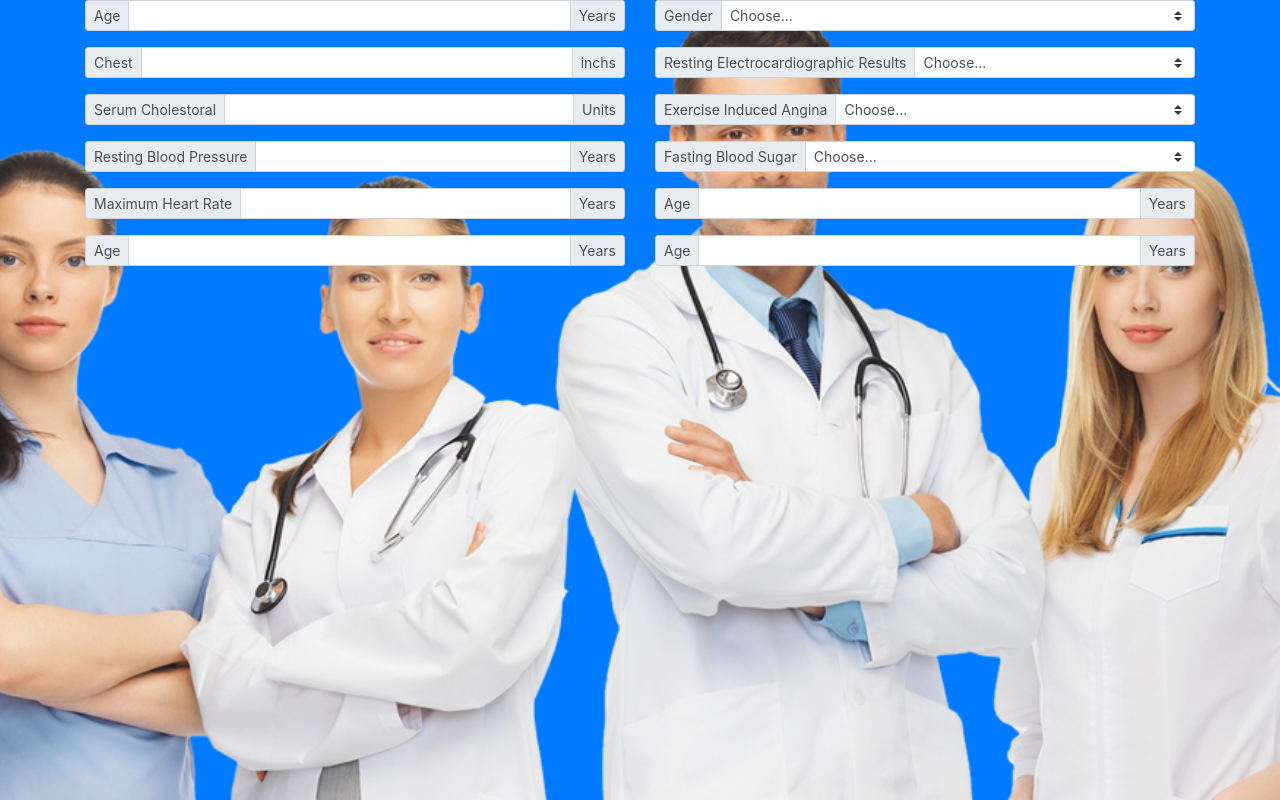
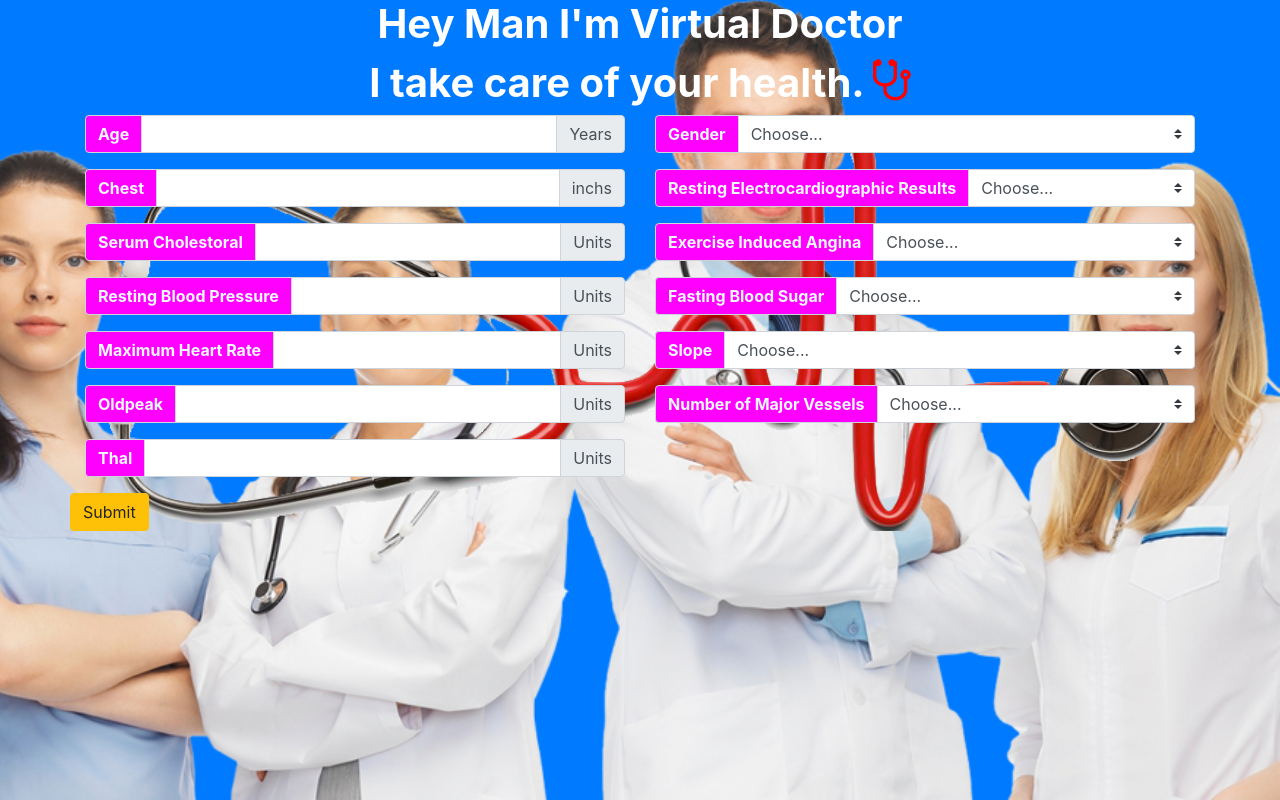
Before and after one commit to mjmaurya/heart-disease-predictor, a Flask app: page / in a window 1280 px wide. Run offline with Flask 2, Linux system fonts and the light colour scheme; parts of the project's set-up code (start-up, migrations or seed data) failed here and were passed over; some libraries are stand-ins or nearby versions.

Commit message:
second commit

```diff
--- a/app.py
+++ b/app.py
@@ -17,10 +17,43 @@ app=Flask(__name__)
 @app.route("/")
 def index():
     return render_template("index.html")
-@app.route("/result")
+@app.route("/result", methods = ['POST', 'GET'])
 def result():
-    lst=[70,1,4,130,322,0,2,109,0,2.4,2,3,3]
-    result=prediction(lst)
-    return render_template("result.html",result=result)
+    if request.method=='POST':
+        age=request.form["age"]
+        serum_cholestoral=request.form["serum_cholestoral"]
+        chest=request.form["chest"]
+        resting_blood_pressure=request.form["resting_blood_pressure"]
+        maximum_heart_rate_achieved=request.form["maximum_heart_rate_achieved"]
+        oldpeak=request.form["oldpeak"]
+        thal=request.form["thal"]
+        sex=request.form["age"]
+        fasting_blood_sugar=request.form['fasting_blood_sugar']
+        resting_electrocardiographic_results=request.form['resting_electrocardiographic_results']
+        exercise_induced_angina=request.form['exercise_induced_angina']
+        slope=request.form['slope']
+        number_of_major_vessels=request.form['number_of_major_vessels']
+        lst=list()
+        lst.append((age))
+        lst.append((sex))
+        lst.append((chest))
+        lst.append((resting_blood_pressure))
+        lst.append((serum_cholestoral))
+        lst.append((fasting_blood_sugar))
+        lst.append((resting_electrocardiographic_results))
+        lst.append((maximum_heart_rate_achieved))
+        lst.append((exercise_induced_angina))
+        lst.append((oldpeak))
+        lst.append((slope))
+        lst.append((number_of_major_vessels))
+        lst.append((thal))
+        result=prediction(lst)
+        return render_template("result.html",result=result,lst=lst)
+
+
+
+    else:
+        return render_template("index.html")
+
 if __name__=='__main__':
     app.run( debug=True)
--- a/templates/index.html
+++ b/templates/index.html
@@ -5,9 +5,14 @@
    <meta charset="utf-8">
    <meta name="viewport" content="width=device-width, initial-scale=1">
    <link rel="stylesheet" href="https://maxcdn.bootstrapcdn.com/bootstrap/4.5.0/css/bootstrap.min.css">
-   <script src="https://ajax.googleapis.com/ajax/libs/jquery/3.5.1/jquery.min.js"></script>
-   <script src="https://cdnjs.cloudflare.com/ajax/libs/popper.js/1.16.0/umd/popper.min.js"></script>
-   <script src="https://maxcdn.bootstrapcdn.com/bootstrap/4.5.0/js/bootstrap.min.js"></script> <style>
+   <link rel="stylesheet" href="https://cdnjs.cloudflare.com/ajax/libs/font-awesome/4.7.0/css/font-awesome.min.css">
+   <link rel="apple-touch-icon" sizes="180x180" href="/static/Image/apple-touch-icon.png">
+<link rel="icon" type="/Image/png" sizes="32x32" href="/static/Image/favicon-32x32.png">
+<link rel="icon" type="image/png" sizes="16x16" href="/static/Image/favicon-16x16.png">
+<link rel="manifest" href="/static/Image/site.webmanifest">
+
+
+   <style>
     body
 {
   margin: 0em;
@@ -21,150 +26,194 @@
   background-position: center;
   background-size: cover;
 }
+.forms{
+  background: url('/static/Image/back.png');
+  background-repeat: no-repeat;
+  background-position: center;
+  background-size: cover;
+}
+.lebels{
+  background-color: rgb(255, 0, 255);
+  color: aliceblue;
+  font-weight: bold;
+}
   </style>
  </head>
  <body class="bg-primary">
 
    <div class="container-fluid main">
-       <div class="container">
-        <form>
+     <h1 style="text-align: center; color: white; font-weight: bold;">Hey Man I'm Virtual Doctor</h1>
+     <h1 style="text-align: center; color: white; font-weight: bold;">I take care of your health. <i class="fa fa-stethoscope" style="font-size:48px;color:red"></i></h1>
+
+       <div class="container class forms">
+        <form action="/result" method="POST" enctype="multipart/form-data">
           <div class="row">
             <div class="col-sm-6">
-              <div class="input-group input-group-sm mb-3">
-                <div class="input-group-prepend">
-                  <span class="input-group-text">Age  </span>
+              <div class="input-group  mb-3">
+                <div class="input-group-prepend ">
+                  <span class="input-group-text lebels">Age  </span>
                 </div>
-                <input type="number" class="form-control" aria-label="Amount (to the nearest dollar)">
-                <div class="input-group-append">
-                  <span class="input-group-text">Years</span>
+                <input type="number" min="0" name="age" class="form-control" aria-label="Units" required>
+                <div class="input-group-append ">
+                  <span class="input-group-text units">Years</span>
                 </div>
+
               </div>
 
-              <div class="input-group input-group-sm mb-3">
-                <div class="input-group-prepend">
-                  <span class="input-group-text">Chest  </span>
+              <div class="input-group  mb-3">
+                <div class="input-group-prepend" >
+                  <span class="input-group-text lebels">Chest  </span>
                 </div>
-                <input type="number" class="form-control" aria-label="Amount (to the nearest dollar)">
-                <div class="input-group-append">
-                  <span class="input-group-text">inchs</span>
+                <input type="number" min="0" name="chest" class="form-control" aria-label="Units" required>
+                <div class="input-group-append ">
+                  <span class="input-group-text units">inchs</span>
                 </div>
+
               </div>
 
-              <div class="input-group input-group-sm mb-3">
-                <div class="input-group-prepend">
-                  <span class="input-group-text">Serum Cholestoral  </span>
+              <div class="input-group  mb-3">
+                <div class="input-group-prepend ">
+                  <span class="input-group-text lebels">Serum Cholestoral  </span>
                 </div>
-                <input type="number" class="form-control" aria-label="Amount (to the nearest dollar)">
-                <div class="input-group-append">
-                  <span class="input-group-text">Units</span>
+                <input type="number" min="0" name="serum_cholestoral" class="form-control" aria-label="Units" required>
+                <div class="input-group-append ">
+                  <span class="input-group-text units">Units</span>
                 </div>
+
               </div>
 
-              <div class="input-group input-group-sm mb-3">
-                <div class="input-group-prepend">
-                  <span class="input-group-text">Resting Blood Pressure  </span>
+              <div class="input-group  mb-3">
+                <div class="input-group-prepend ">
+                  <span class="input-group-text lebels">Resting Blood Pressure  </span>
                 </div>
-                <input type="number" class="form-control" aria-label="Amount (to the nearest dollar)">
-                <div class="input-group-append">
-                  <span class="input-group-text">Years</span>
+                <input type="number" min="0" name="resting_blood_pressure" class="form-control" aria-label="Units" required>
+                <div class="input-group-append ">
+                  <span class="input-group-text units">Units</span>
                 </div>
+
               </div>
 
-              <div class="input-group input-group-sm mb-3">
-                <div class="input-group-prepend">
-                  <span class="input-group-text">Maximum Heart Rate  </span>
+              <div class="input-group  mb-3">
+                <div class="input-group-prepend ">
+                  <span class="input-group-text lebels">Maximum Heart Rate  </span>
                 </div>
-                <input type="number" min="0" max="200" class="form-control" aria-label="Amount (to the nearest dollar)">
-                <div class="input-group-append">
-                  <span class="input-group-text">Years</span>
+                <input type="number" min="0" name="maximum_heart_rate_achieved"  max="200" class="form-control" aria-label="Units" required>
+                <div class="input-group-append ">
+                  <span class="input-group-text units">Units</span>
                 </div>
+
               </div>
 
-              <div class="input-group input-group-sm mb-3">
-                <div class="input-group-prepend">
-                  <span class="input-group-text">Age  </span>
+              <div class="input-group  mb-3">
+                <div class="input-group-prepend ">
+                  <span class="input-group-text lebels">Oldpeak </span>
                 </div>
-                <input type="number" class="form-control" aria-label="Amount (to the nearest dollar)">
-                <div class="input-group-append">
-                  <span class="input-group-text">Years</span>
+                <input type="number" min="0" name="oldpeak" class="form-control" aria-label="Units" required>
+                <div class="input-group-append ">
+                  <span class="input-group-text units">Units</span>
                 </div>
+
               </div>
+
+
+              <div class="input-group  mb-3">
+                <div class="input-group-prepend ">
+                  <span class="input-group-text lebels">Thal </span>
+                </div>
+                <input type="number" min="0" name="thal" class="form-control" aria-label="Units" required>
+                <div class="input-group-append ">
+                  <span class="input-group-text units">Units</span>
+                </div>
+
+              </div>
+
             </div>
             <div class="col-sm-6">
-              <div class="input-group input-group-sm mb-3">
-                <div class="input-group-prepend">
-                  <label class="input-group-text" for="inputGroupSelect01">Gender</label>
+              <div class="input-group  mb-3" >
+                <div class="input-group-prepend ">
+                  <label class="input-group-text lebels" for="inputGroupSelect01" >Gender</label>
                 </div>
-                <select class="browser-default custom-select" id="inputGroupSelect01">
-                  <option selected>Choose...</option>
+                <select class="browser-default custom-select" name="gender" id="inputGroupSelect01" required>
+                  <option value="">Choose...</option>
                   <option value="1">Male</option>
                   <option value="2">Female</option>
                   <option value="3">Other</option>
                 </select>
+
+
               </div>
 
-              <div class="input-group input-group-sm mb-3">
-                <div class="input-group-prepend">
-                  <label class="input-group-text" for="inputGroupSelect01">Resting Electrocardiographic Results</label>
+              <div class="input-group  mb-3">
+                <div class="input-group-prepend ">
+                  <label class="input-group-text lebels" for="inputGroupSelect01">Resting Electrocardiographic Results</label>
                 </div>
-                <select class="browser-default custom-select" id="inputGroupSelect01">
-                  <option selected>Choose...</option>
+                <select class="browser-default custom-select" name="resting_electrocardiographic_results" id="inputGroupSelect01" required>
+                  <option value="">Choose...</option>
                   <option value="0">0</option>
                   <option value="1">1</option>
                   <option value="2">2</option>
                 </select>
+
               </div>
 
-              <div class="input-group input-group-sm mb-3">
-                <div class="input-group-prepend">
-                  <label class="input-group-text" for="inputGroupSelect01">Exercise Induced Angina</label>
+              <div class="input-group  mb-3">
+                <div class="input-group-prepend ">
+                  <label class="input-group-text lebels" for="inputGroupSelect01">Exercise Induced Angina</label>
                 </div>
-                <select class="browser-default custom-select" id="inputGroupSelect01">
-                  <option selected>Choose...</option>
+                <select class="browser-default custom-select" name="exercise_induced_angina" id="inputGroupSelect01" required>
+                  <option value="">Choose...</option>
                   <option value="0">0</option>
                   <option value="1">1</option>
                   <option value="2">2</option>
                 </select>
+
               </div>
 
 
-              <div class="input-group input-group-sm mb-3">
-                <div class="input-group-prepend">
-                  <label class="input-group-text" for="inputGroupSelect01">Fasting Blood Sugar</label>
+              <div class="input-group  mb-3">
+                <div class="input-group-prepend ">
+                  <label class="input-group-text lebels" for="inputGroupSelect01">Fasting Blood Sugar</label>
                 </div>
-                <select class="browser-default custom-select" id="inputGroupSelect01">
-                  <option selected>Choose...</option>
+                <select class="browser-default custom-select" name="fasting_blood_sugar" id="inputGroupSelect01" required>
+                  <option value="">Choose...</option>
                   <option value="1">Yes</option>
                   <option value="0">No</option>
                 </select>
               </div>
 
-              <div class="input-group input-group-sm mb-3">
-                <div class="input-group-prepend">
-                  <span class="input-group-text">Age  </span>
+              <div class="input-group  mb-3">
+                <div class="input-group-prepend ">
+                  <label class="input-group-text lebels" for="inputGroupSelect01">Slope</label>
                 </div>
-                <input type="number" class="form-control" aria-label="Amount (to the nearest dollar)">
-                <div class="input-group-append">
-                  <span class="input-group-text">Years</span>
-                </div>
+                <select class="browser-default custom-select" name="slope" id="inputGroupSelect01" required>
+                  <option value="">Choose...</option>
+                  <option value="1">1</option>
+                  <option value="2">2</option>
+                  <option value="3">3</option>
+                </select>
+
               </div>
 
-              <div class="input-group input-group-sm mb-3">
-                <div class="input-group-prepend">
-                  <span class="input-group-text">Age  </span>
+              <div class="input-group  mb-3">
+                <div class="input-group-prepend ">
+                  <label class="input-group-text lebels" for="inputGroupSelect01">Number of Major Vessels</label>
                 </div>
-                <input type="number" class="form-control" aria-label="Amount (to the nearest dollar)">
-                <div class="input-group-append">
-                  <span class="input-group-text">Years</span>
-                </div>
+                <select class="browser-default custom-select" name="number_of_major_vessels" id="inputGroupSelect01" required>
+                  <option value="">Choose...</option>
+                  <option value="0">0</option>
+                  <option value="1">1</option>
+                  <option value="2">2</option>
+                  <option value="3">3</option>
+                </select>
+
               </div>
+
            </div>
-
+           <button type="submit" class="btn btn-warning">Submit</button>
           </div>
         </form>
        </div>
    </div>
-
    <script src="https://ajax.googleapis.com/ajax/libs/jquery/3.5.1/jquery.min.js"></script>
   <script src="https://cdnjs.cloudflare.com/ajax/libs/popper.js/1.16.0/umd/popper.min.js"></script>
   <script src="https://maxcdn.bootstrapcdn.com/bootstrap/4.5.0/js/bootstrap.min.js"></script>
```
Also changed, not shown: templates/result.html (+49 -6 lines), test.py (+13 -14 lines), static/Image/android-chrome-192x192.png (added), static/Image/android-chrome-512x512.png (added), static/Image/anniversary.gif (added), static/Image/apple-touch-icon.png (added), static/Image/back.png (added), static/Image/doctor1.jpg (deleted), static/Image/favicon-16x16.png (added), static/Image/favicon-32x32.png (added), static/Image/favicon.ico (added), static/Image/listening_heart.gif (added), static/Image/pop2.png (added), static/Image/site.webmanifest (added).
